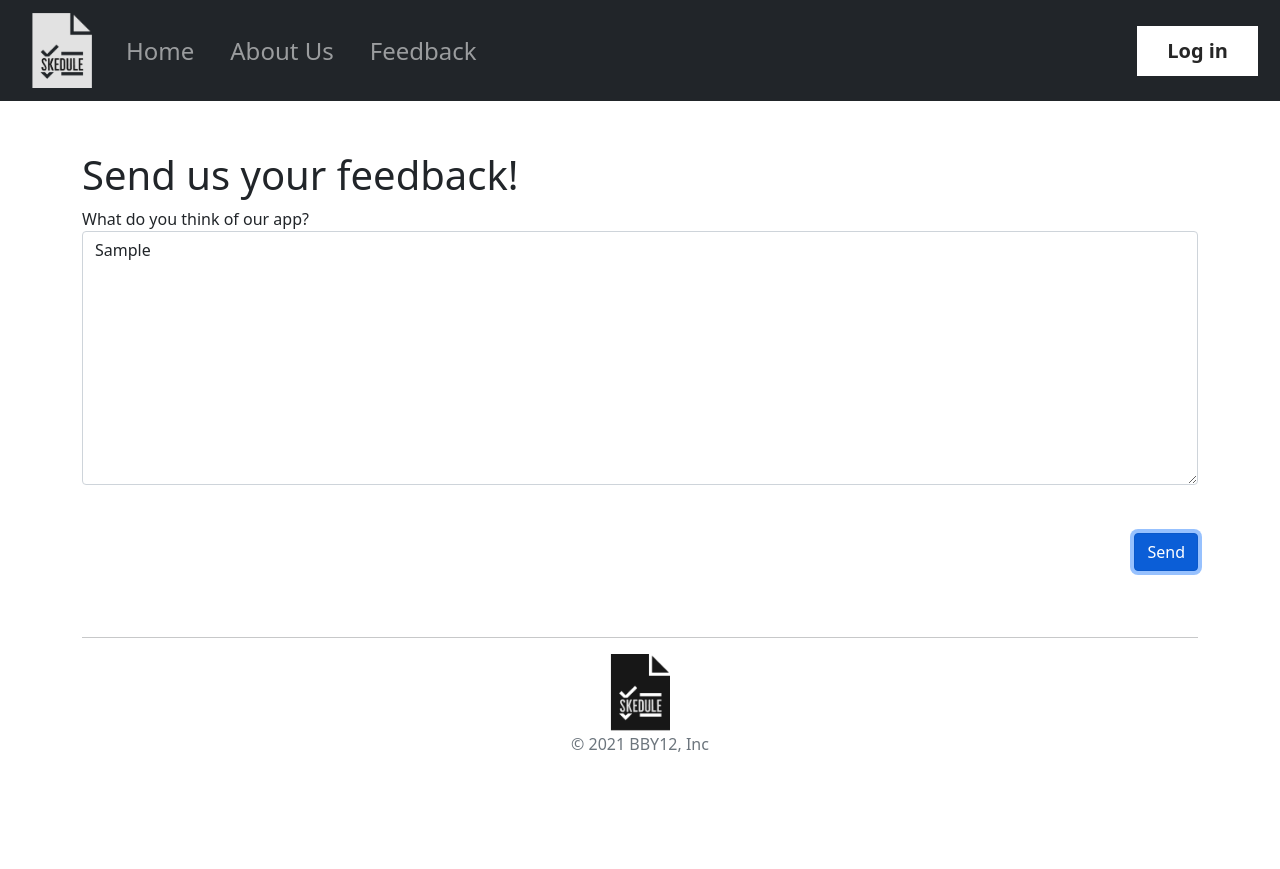
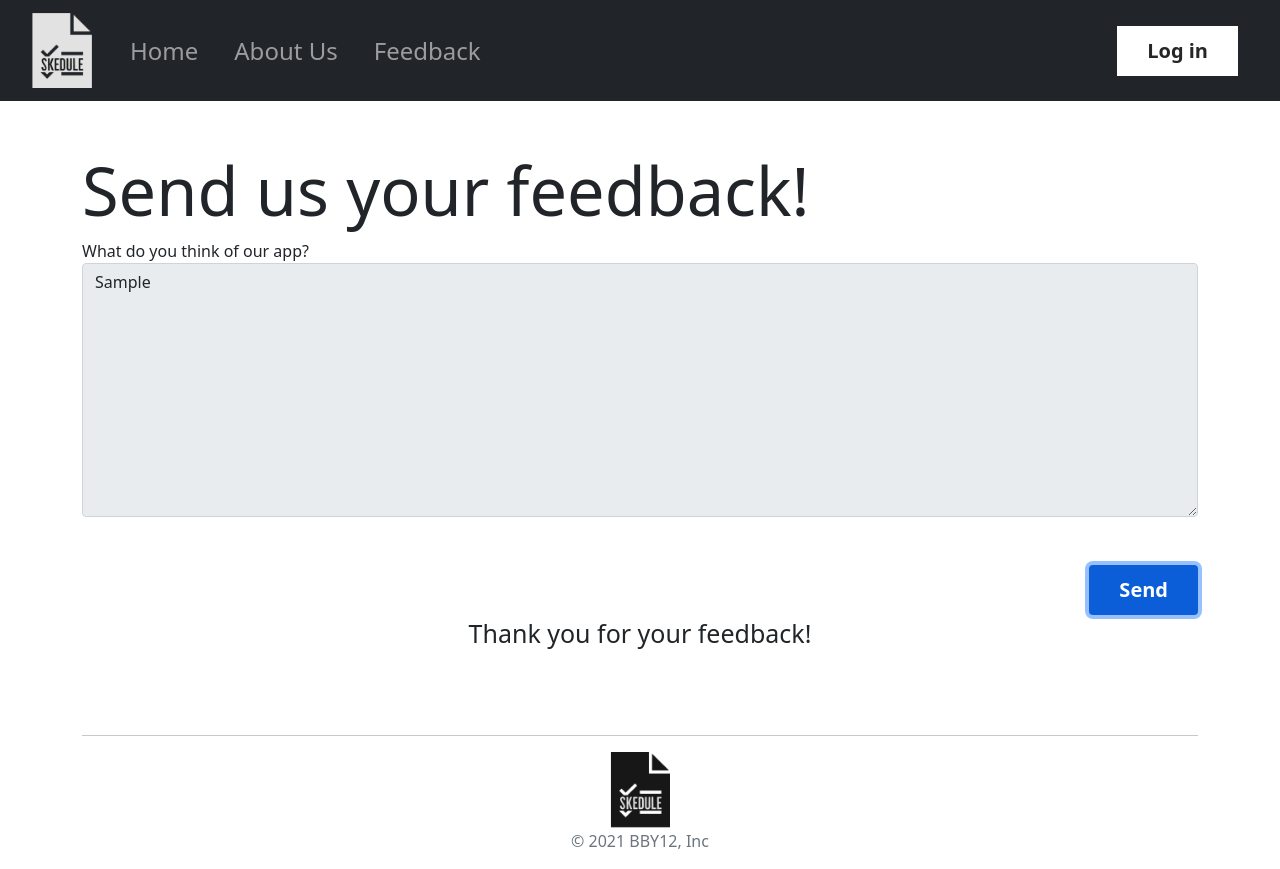
Before and after one commit to nhi-nguyennn/1800-bby12, a plain HTML site: page pages/main/feedback.html in a window 1280 px wide. Both pictures are taken after typing "Sample" into the empty fields and a click on the button "Send". Before the commit the page ends 800 px from the top, so only its background shows below. Drawn offline with nearby package versions, Linux system fonts and the light colour scheme; no server answers.

Commit message:
added new feedback

```diff
--- a/pages/main/feedback.html
+++ b/pages/main/feedback.html
@@ -10,7 +10,7 @@
     <title>Feedback - Skedule</title>
 
     <!-- Optional styles and scripts of your own -->
-    <link rel="stylesheet" type="text/css" href="../../styles/my_style.css">
+
     <link href="/img/logo-black.png" rel="icon" type="image/png" />
 
     <!-- Bootstrap FirebaseUI CSS -->
@@ -26,6 +26,8 @@
 
     <!-- Link to the api keys for your firebase project -->
     <script src="../../scripts/firebaseAPI.js"></script>
+
+    <link rel="stylesheet" type="text/css" href="../../styles/my_style.css">
 
 </head>
 
@@ -106,16 +108,19 @@
     <div class="container">
         <h1>Send us your feedback!</h1>
         <form>
-            <fieldset class="mb-3">
+            <fieldset class="mb-3" id="reviewBox">
                 <div class="form-group">
                     <label for="feedback">What do you think of our app?</label>
                     <textarea class="form-control" id="feedback" rows="10"></textarea>
                 </div>
             </fieldset>
+
             <div class="d-flex justify-content-end mt-5">
-                <span style="width: 10px"></span>
+                <span style="width: 15px"></span>
                 <button type="button" class="btn btn-primary" onclick="sendFeedback()">Send</button>
+
             </div>
+            <p id="reviewMessage" style="font-size: 25px;"></p>
         </form>
     </div>
 
@@ -143,6 +148,8 @@
             });
         }
 
+
+
         function sendFeedback() {
             //write the value in the database:
             let Feedback = document.getElementById("feedback").value;
@@ -151,6 +158,10 @@
             db.collection("Feedback").add({
                 Feedback: Feedback,
             });
+
+            document.getElementById('reviewBox').disabled = true;
+
+            document.getElementById('reviewMessage').innerHTML="Thank you for your feedback!";
         }
     </script>
 </body>
--- a/styles/my_style.css
+++ b/styles/my_style.css
@@ -153,6 +153,9 @@ thead {
     width: 80%;
 }
 
+#reviewMessage {
+    text-align: center;
+}
 
 
 @media(max-width: 1000px) {
```
Also changed, not shown: 1 other file.
